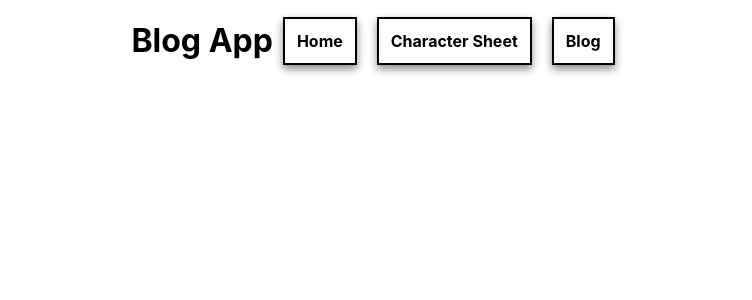
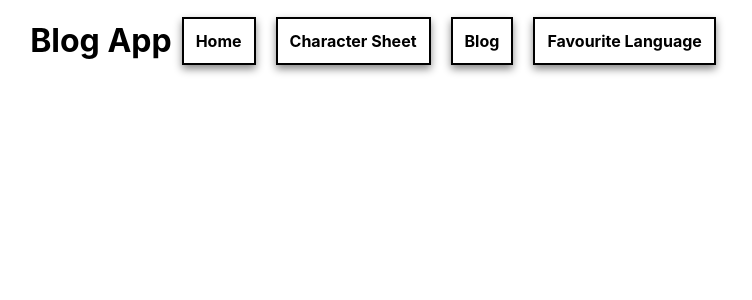
Before and after one commit to StuBehan/blog-site, a React (Create React App) app: page / in a window 1280 px wide. Shown: the top 300 px of the page, without its empty margins (262-1014 px from the left). Built offline with nearby package versions, Linux system fonts and the light colour scheme.

Commit message:
added favourite language to nav bar

```diff
--- a/src/Components/NavBar.js
+++ b/src/Components/NavBar.js
@@ -6,6 +6,7 @@ const NavBar = () => {
       <Link to='/' className='navlink'>Home</Link>
       <Link to='/character_sheet' className='navlink'>Character Sheet</Link>
       <Link to='/blog' className='navlink'>Blog</Link>
+      <Link to='/githublang' className='navlink'>Favourite Language</Link>
     </div>
   )
 }
```
